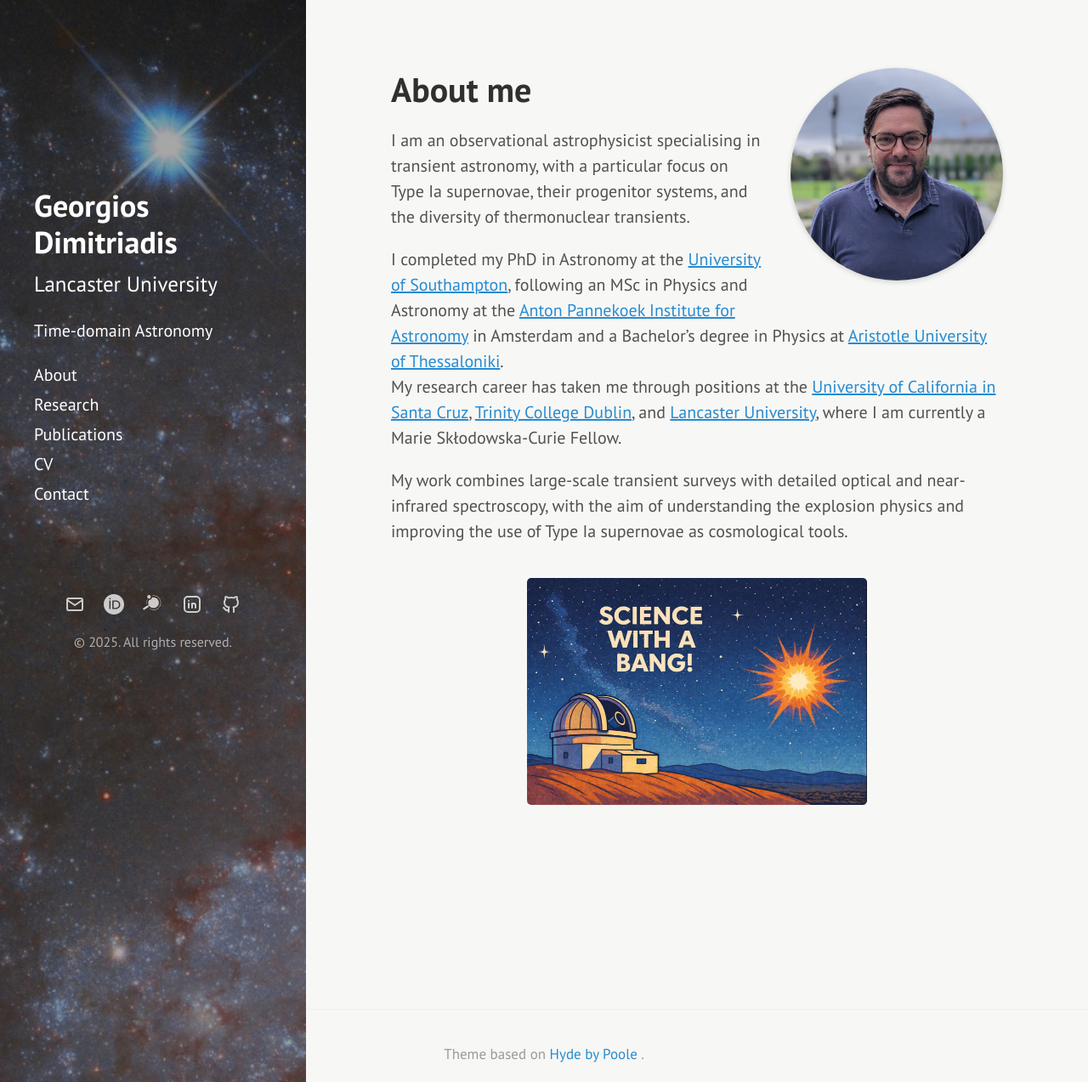
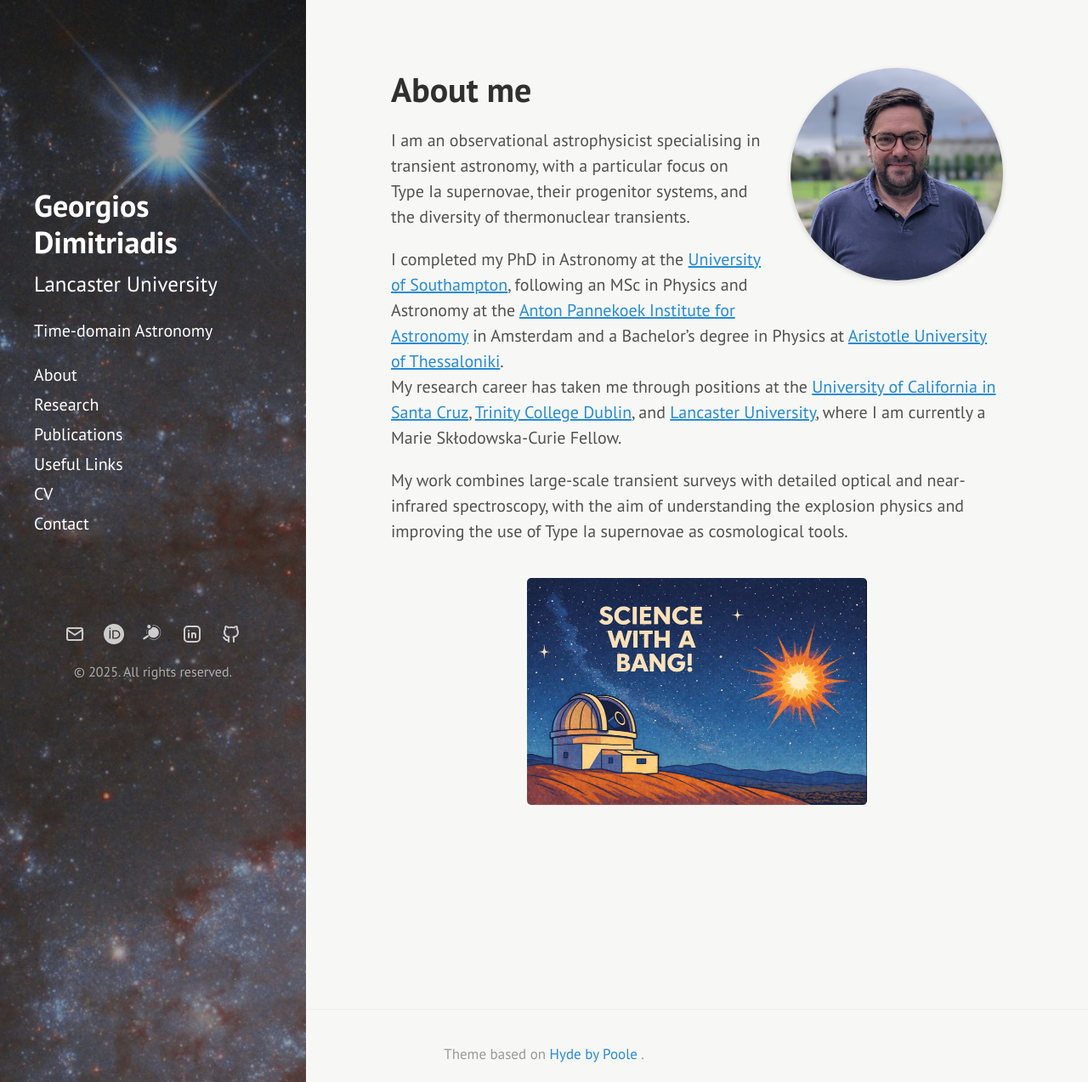
Before and after one commit to geodimitriadis/geodimitriadis.github.io, a Jekyll site: the page built from index.md, in a window 1280 px wide and 1273 px high. Shown: the whole window at 85% size. Built offline with Jekyll 4.4.1, drawn with Linux system fonts in a browser that asks for light colours.

Commit message:
Update sidebar.html

```diff
--- a/_includes/sidebar.html
+++ b/_includes/sidebar.html
@@ -20,6 +20,7 @@
       <a class="sidebar-nav-item" href="{{ site.baseurl }}/">About</a>
       <a class="sidebar-nav-item" href="{{ site.baseurl }}/research/">Research</a>
       <a class="sidebar-nav-item" href="{{ site.baseurl }}/publications/">Publications</a>
+      <a class="sidebar-nav-item{% if page.title == 'Useful Links' %} active{% endif %}" href="{{ site.baseurl }}/useful-links/">Useful Links</a>
       <a class="sidebar-nav-item" href="{{ site.baseurl }}/assets/GD_CV_without_pub_list.pdf" target="_blank" rel="noopener">CV</a>
       <a class="sidebar-nav-item" href="{{ site.baseurl }}/contact/">Contact</a>
     </nav>
```
